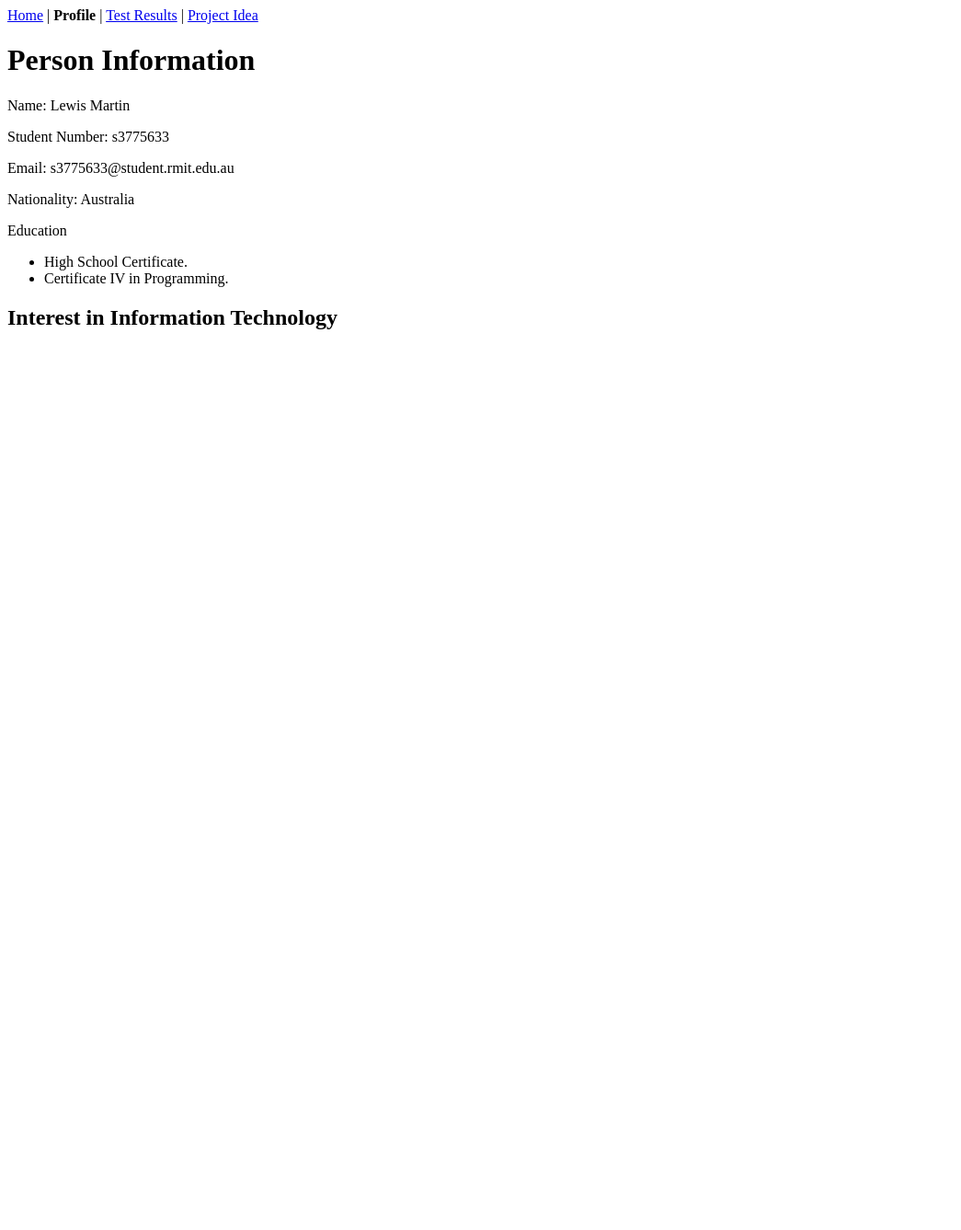
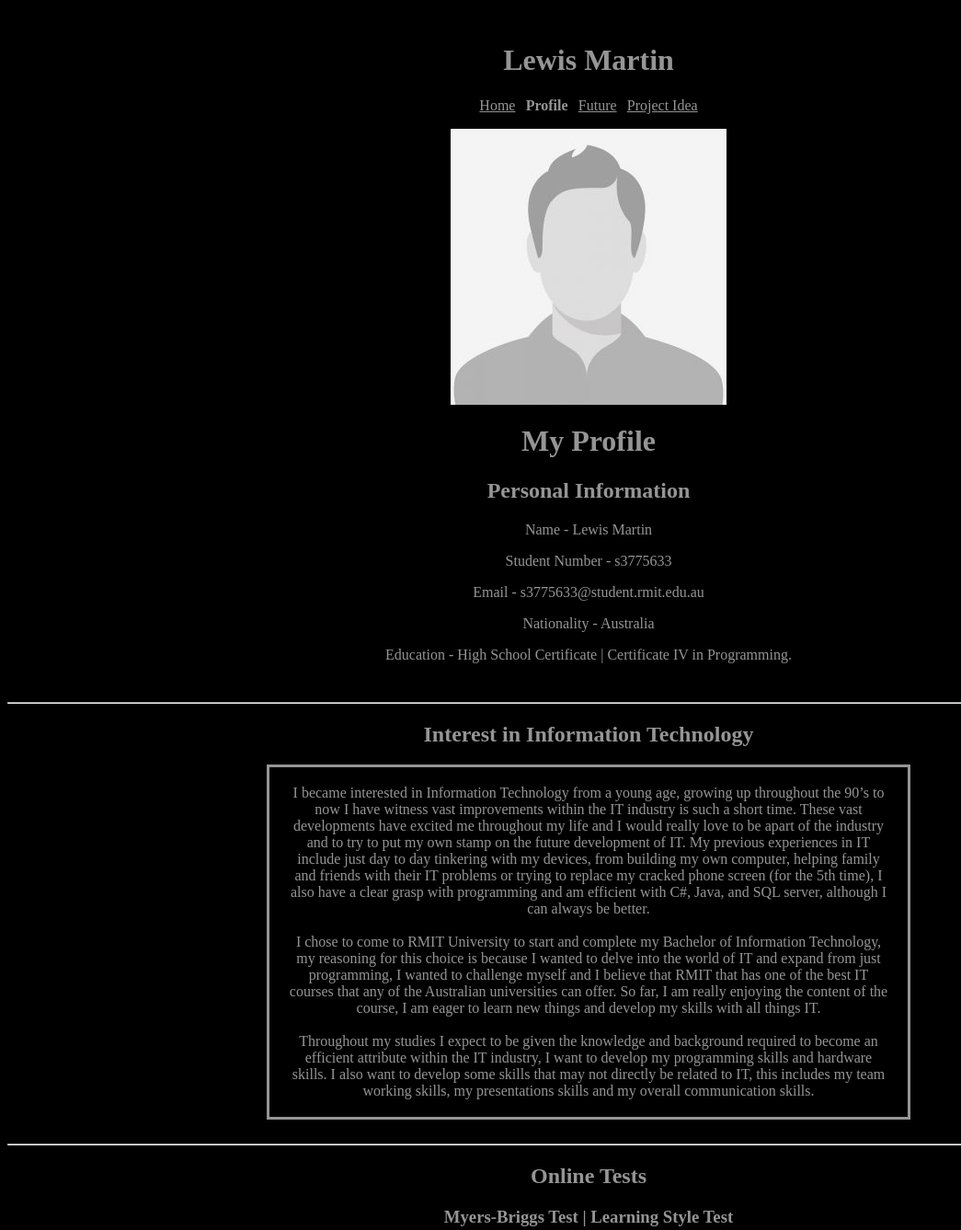
Before and after one commit to LewyMarto1/LewyMarto1.github.io, a plain HTML site: page profile.html in a window 1280 px wide. Shown: the top 1337 px of the page at 92% size, without its empty margins (0-1045 px from the left). Before the commit the page ends 800 px from the top, so only its background shows below. Drawn offline with Linux system fonts and the light colour scheme.

Commit message:
Profile Page Update

```diff
--- a/profile.html
+++ b/profile.html
@@ -3,28 +3,60 @@
 <meta charset="utf-8">
   <title>Lewis Martin - Profile</title>
   </head>
-  <body>
+  <body bgcolor="#000000">
+    <div style="text-align:center">
     <div id="wrapper">
       <header id="myHeader">
-    <centre>
-      <p>
-        <a href="./home.html">Home</a> | <b>Profile</b> | <a href="./results.html">Test Results</a> | <a href="./project.html">Project Idea</a>
+        &emsp;
+        &emsp;
+        <h1 style="color:#959595">Lewis Martin</h1>
+        <a  style="color:#959595" href="./index.html">Home</a> | <b style="color:#959595">Profile</b> | <a  style="color:#959595" href="./future.html">Future</a> | <a style="color:#959595" href="./project.html">Project Idea</a>
         </p>
-      </centre>
-    <h1>Person Information</h1>
-    <p>Name: Lewis Martin</p>
-    <p>Student Number: s3775633</p>
-    <p>Email: s3775633@student.rmit.edu.au</p>
-    <p>Nationality: Australia</p>
-    <p>Education</p>
-    <ul>
-      <li>High School Certificate.</li>
-      <li>Certificate IV in Programming.</li>
-    </ul>
+        <img src="Placeholder.jpeg" alt="Profile Picture"/>
+        <h1 style="color:#959595">My Profile</h1>
+        <h2 style="color:#959595">Personal Information</h2>
+        <p style="color:#959595">Name - Lewis Martin</p>
+        <p style="color:#959595">Student Number - s3775633</p>
+        <p style="color:#959595">Email - s3775633@student.rmit.edu.au</p>
+        <p style="color:#959595">Nationality - Australia</p>
+        <p style="color:#959595">Education - High School Certificate | Certificate IV in Programming.</p>
+      </header>
+    <header class="interestInIT">
+        &emsp;
+        <hr></hr>
+    <h2 style="color:#959595">Interest in Information Technology</h2>
+    <table align="center" style="max-width:700px; color:#959595; word-wrap: break-word; border:3px; border-style:solid; border- border-color:#FFFFFF; padding: 1em;">
+      <td style="text-align:center"> I became interested in Information Technology from a young age, growing up throughout the 90’s to now I have witness vast
+      improvements within the IT industry is such a short time. These vast developments have excited me throughout my life and I
+      would really love to be apart of the industry and to try to put my own stamp on the future development of IT. My previous
+      experiences in IT include just day to day tinkering with my devices, from building my own computer, helping family and friends
+      with their IT problems or trying to replace my cracked phone screen (for the 5th time), I also have a clear grasp with programming
+      and am efficient with C#, Java, and SQL server, although I can always be better.<br>
+      </br>I chose to come to RMIT University to start and complete my Bachelor of Information Technology, my reasoning for this choice is
+      because I wanted to delve into the world of IT and expand from just programming, I wanted to challenge myself and I believe that
+      RMIT that has one of the best IT courses that any of the Australian universities can offer. So far, I am really enjoying the content
+      of the course, I am eager to learn new things and develop my skills with all things IT.<br>
+      </br>Throughout my studies I expect to be given the knowledge and background required to become an efficient attribute within the IT
+      industry, I want to develop my programming skills and hardware skills. I also want to develop some skills that may not directly be
+      related to IT, this includes my team working skills, my presentations skills and my overall communication skills.</td>
+    </table>
   </header>
-  <hea\der class="interestInIT">
-    <h2>Interest in Information Technology<h2>
-  </header>
+</header>
+<header class="interestInIT">
+  &emsp;
+<hr></hr>
+  <h2 style="color:#959595">Online Tests</h2>
+  <h3 style="color:#959595">Myers-Briggs Test | Learning Style Test</h3>
+  <div style="text-align:centre"> <img src="Myers-Briggs.png" alt="Myers-Briggs test" width="500" height="500"/> <img src="LearningStyles.png" alt="Learning styles test" width="500" height="500"/></div>
+  <h3 style="color:#959595">Big 5 Personality Test</h3>
+  <div style="text-align:centre"> <img src="Big5(1).png" alt="Big 5 personality test" height="400"/> <img src="Big5(2).png" alt="Big 5 personality test" height="400"/>
+  <table align="center" style="max-width:700px; color:#959595; word-wrap: break-word; border:3px; border-style:solid; border- border-color:#FF0000; padding: 1em;">
+    <td style="text-align:center">
+
+    </td>
+  </table>
+</header>
+  </div>
   </div>
     </body>
   </html>
```
Also changed, not shown: future.html (added, +19 -0 lines), index.html (+8 -4 lines), project.html (+10 -5 lines), results.html (deleted, +0 -15 lines), Big5(1).png (added), Big5(2).png (added), LearningStyles.png (added), Myers-Briggs.png (added), Placeholder.jpeg (added).
